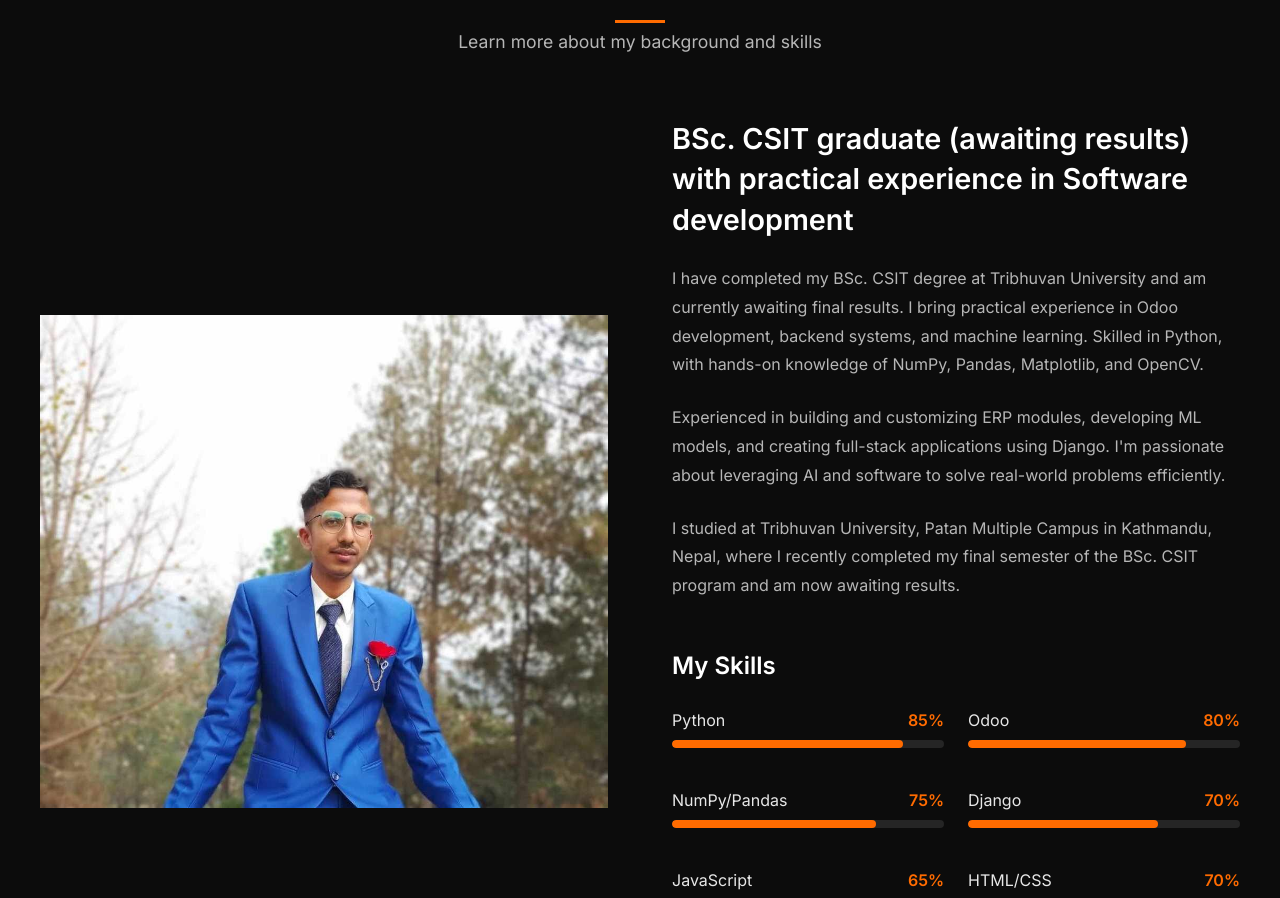
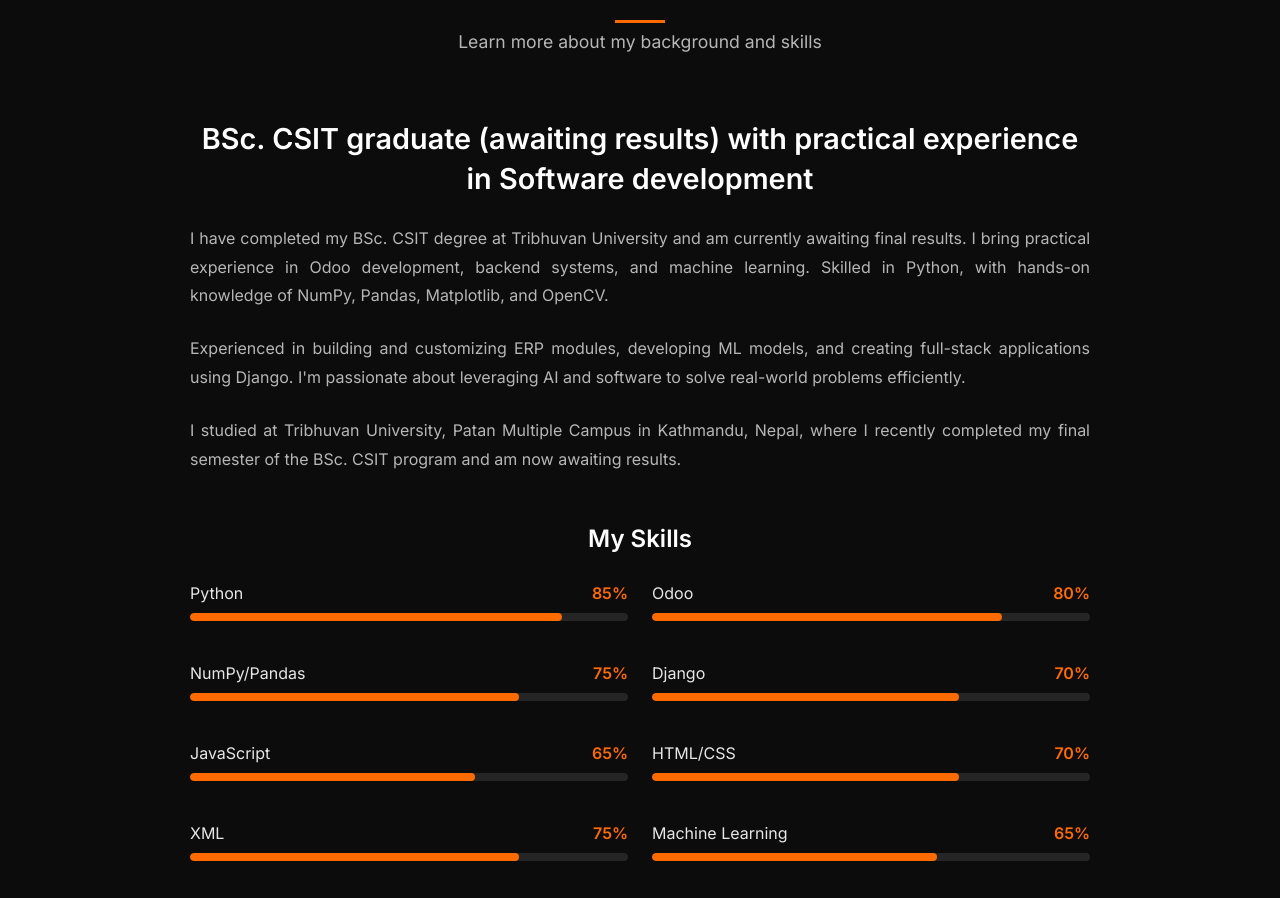
Before and after one commit to asimghimire11/Portfolio, a React (Vite) app: page / in a window 1280 px wide. Shown: the part 1888-2786 px from the top of the page. Built offline with nearby package versions, Linux system fonts and the light colour scheme.

Commit message:
Fixes in about image and links in footer

```diff
--- a/src/components/About.jsx
+++ b/src/components/About.jsx
@@ -20,12 +20,10 @@ const About = () => {
       </div>
 
       <div className="about-container">
-        <div className="about-image">
-          <img src="/images/about.jpg" alt="About" />
-        </div>
-
         <div className="about-content">
-          <h3 className="about-heading">BSc. CSIT graduate (awaiting results) with practical experience in Software development</h3>
+          <h3 className="about-heading">
+            BSc. CSIT graduate (awaiting results) with practical experience in Software development
+          </h3>
 
           <p className="about-text">
             I have completed my BSc. CSIT degree at Tribhuvan University and am currently awaiting final results.
--- a/src/components/Footer.jsx
+++ b/src/components/Footer.jsx
@@ -12,7 +12,7 @@ const Footer = () => {
           <a href="#home" className="footer-link">Home</a>
           <a href="#services" className="footer-link">Services</a>
           <a href="#about" className="footer-link">About</a>
-          <a href="#portfolio" className="footer-link">Portfolio</a>
+          <a href="#portfolio" className="footer-link">Projects</a>
           <a href="#contact" className="footer-link">Contact</a>
         </div>
 
--- a/src/components/Hero.jsx
+++ b/src/components/Hero.jsx
@@ -124,7 +124,7 @@ const Hero = () => {
       </div>
 
       <div className="hero-image">
-        <img src="/images/profile.jpg" alt="Profile" />
+        <img src="/images/about.jpg" alt="Profile" />
       </div>
     </section>
   );
--- a/src/styles/About.css
+++ b/src/styles/About.css
@@ -5,26 +5,9 @@
 
 .about-container {
   display: flex;
-  gap: 4rem;
-  max-width: 1200px;
+  justify-content: center;
+  max-width: 900px;
   margin: 0 auto;
-}
-
-.about-image {
-  flex: 1;
-  min-height: 500px;
-  display: flex;
-  justify-content: center;
-  align-items: center;
-  border-radius: 8px;
-  position: relative;
-}
-
-.about-image img {
-  width: 100%;
-  height: 100%;
-  object-fit: contain;
-  border-radius: 8px;
 }
 
 .about-content {
@@ -37,6 +20,7 @@
   color: #fff;
   margin-bottom: 1.5rem;
   line-height: 1.4;
+  text-align: center;
 }
 
 .about-text {
@@ -44,6 +28,7 @@
   color: rgba(255, 255, 255, 0.7);
   line-height: 1.8;
   margin-bottom: 1.5rem;
+  text-align: justify;
 }
 
 .skills-container {
@@ -55,6 +40,7 @@
   font-weight: 600;
   color: #fff;
   margin-bottom: 1.5rem;
+  text-align: center;
 }
 
 .skills-grid {
@@ -101,10 +87,16 @@
 @media (max-width: 992px) {
   .about-container {
     flex-direction: column;
+    align-items: center;
+    text-align: center;
   }
 
-  .about-image {
-    min-height: 400px;
+  .about-text {
+    text-align: center;
+  }
+
+  .skills-grid {
+    grid-template-columns: 1fr;
   }
 }
 
@@ -113,10 +105,6 @@
     padding: 4rem 1.5rem;
   }
 
-  .skills-grid {
-    grid-template-columns: 1fr;
-  }
-
   .about-heading {
     font-size: 1.5rem;
   }
```
